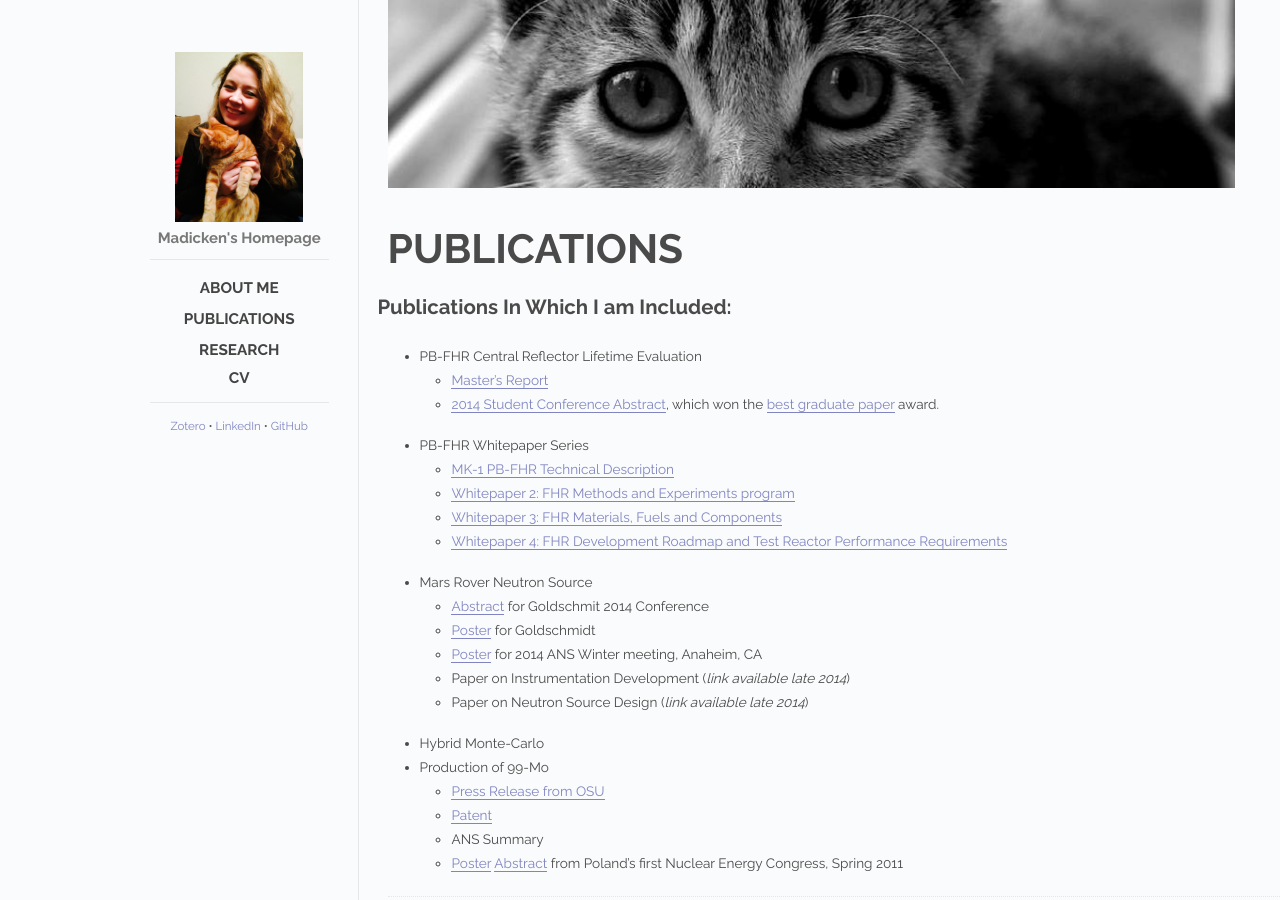
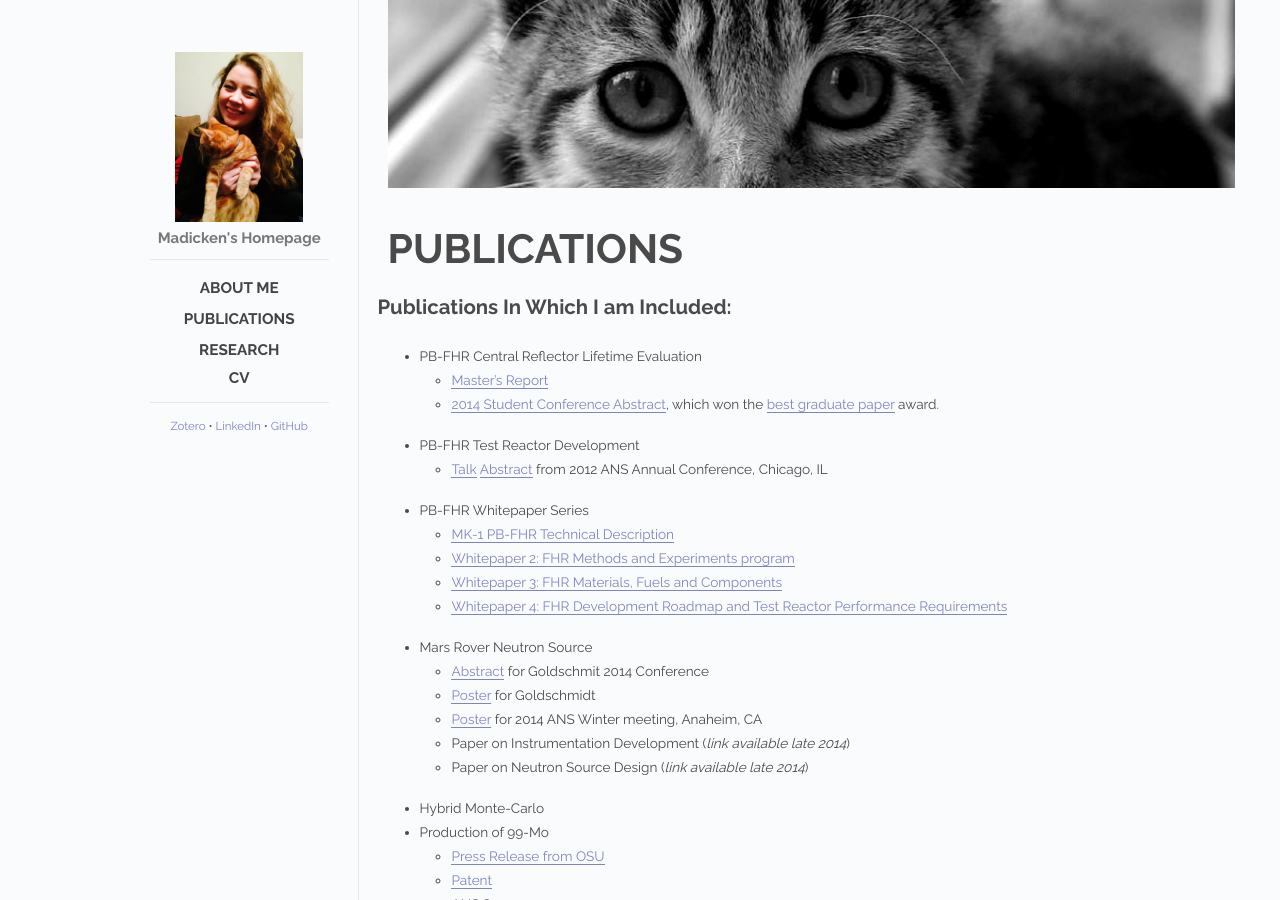
Before and after one commit to munkm/munkm.github.io, a Jekyll site: the page built from _posts/2014-10-20-publications.md, in a window 1280 px wide. Built offline with Jekyll 4.4.1, drawn with Linux system fonts in a browser that asks for light colours; Markdown is read by kramdown in place of the engine named in the settings.

Commit message:
adding ANS chicago papers

```diff
--- a/_posts/2014-10-20-publications.md
+++ b/_posts/2014-10-20-publications.md
@@ -11,6 +11,8 @@ categories: posts
 * PB-FHR Central Reflector Lifetime Evaluation
   * [Master's Report](/papers/Report_Final.pdf)
   * [2014 Student Conference Abstract](/papers/munk_abstract_2014.pdf), which won the [best graduate paper](http://www.mne.psu.edu/news/news_detail.cfm?nid=366) award.
+* PB-FHR Test Reactor Development
+  * [Talk](/papers/ANS_Chicago_2012_Slides.pdf) [Abstract](/papers/ANS_Chicago_2012_Abstract.pdf) from 2012 ANS Annual Conference, Chicago, IL
 * PB-FHR Whitepaper Series
   * [MK-1 PB-FHR Technical Description](http://fhr.nuc.berkeley.edu/wp-content/uploads/2014/10/14-002-PB-FHR_Design_Report_Final.pdf)
   * [Whitepaper 2: FHR Methods and Experiments program](http://fhr.nuc.berkeley.edu/wp-content/uploads/2013/08/12-002-FHR-Workshop-2-Report-Final.pdf)
```
Also changed, not shown: 2 other files.
